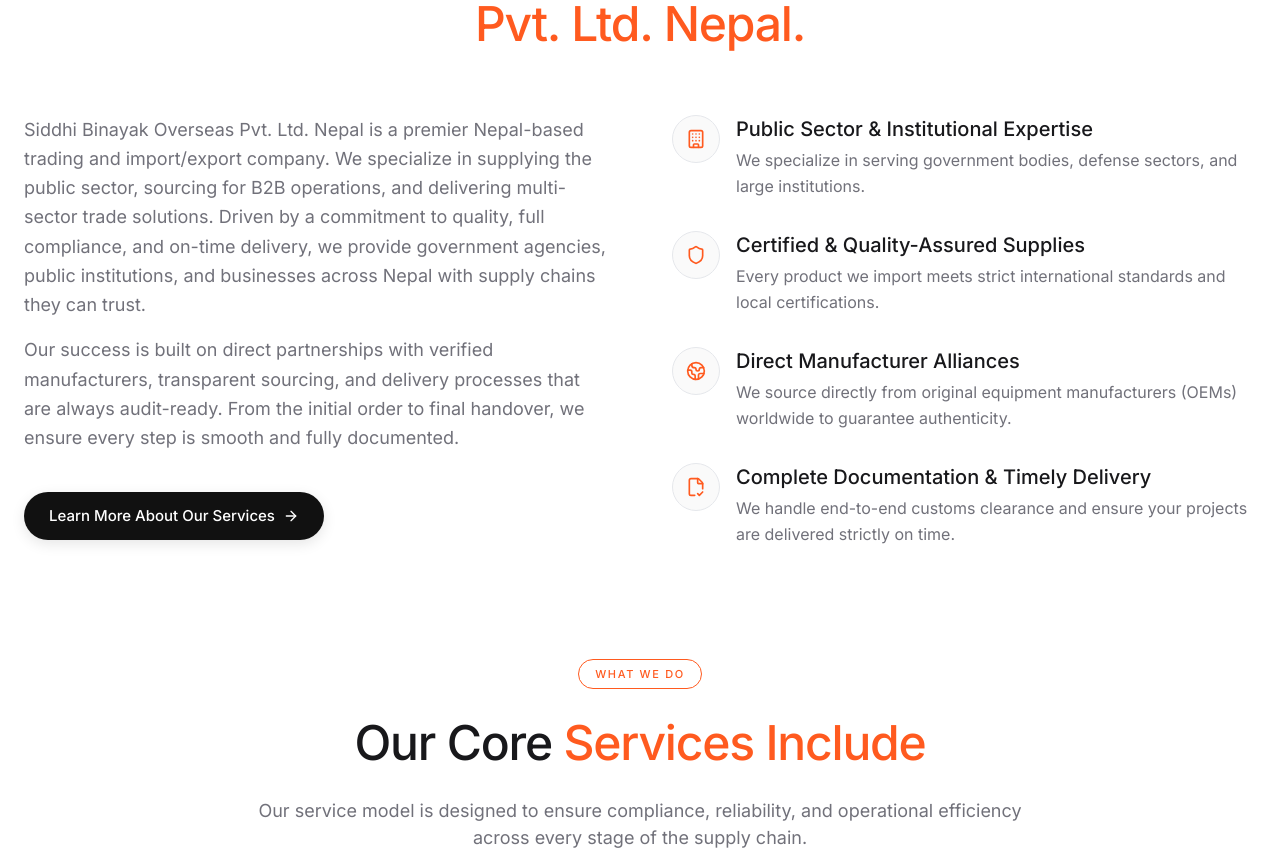
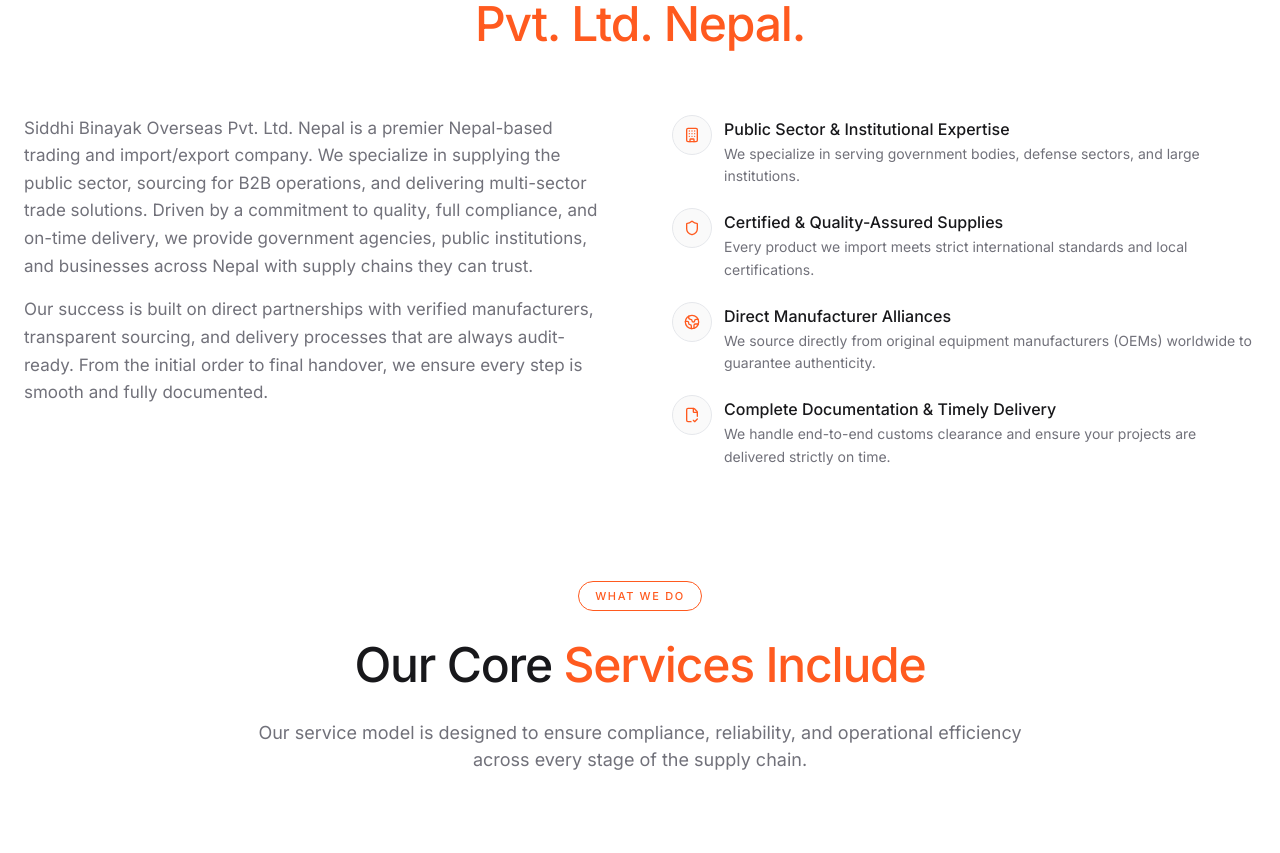
Before and after one commit to rajanthakulla/siddhi-binayak, a Next.js app: page / in a window 1280 px wide. Shown: the part 1071-1924 px from the top of the page. Built offline with nearby package versions, Linux system fonts and the light colour scheme.

Commit message:
Remove learn more button and adjust vertical spacing and font size for better symmetry

```diff
--- a/src/app/page.tsx
+++ b/src/app/page.tsx
@@ -248,7 +248,7 @@
           <div className="w-full grid grid-cols-1 lg:grid-cols-2 gap-16 items-start">
             <ScrollReveal delay={0.2}>
               <div className="flex flex-col gap-6">
-                <div className="flex flex-col gap-4 font-sans text-[18px] text-text-secondary leading-relaxed">
+                <div className="flex flex-col gap-4 font-sans text-[17px] text-text-secondary leading-relaxed">
                   <p>
                     Siddhi Binayak Overseas Pvt. Ltd. Nepal is a premier Nepal-based trading and import/export company. We specialize in supplying the public sector, sourcing for B2B operations, and delivering multi-sector trade solutions. Driven by a commitment to quality, full compliance, and on-time delivery, we provide government agencies, public institutions, and businesses across Nepal with supply chains they can trust.
                   </p>
@@ -256,53 +256,48 @@
                     Our success is built on direct partnerships with verified manufacturers, transparent sourcing, and delivery processes that are always audit-ready. From the initial order to final handover, we ensure every step is smooth and fully documented.
                   </p>
                 </div>
-                <div className="mt-4">
-                  <Button variant="primary" className="bg-[#111111] hover:bg-accent-primary hover:border-accent-primary text-white rounded-full px-6 transition-colors duration-300" asChild>
-                    <Link href="/services">Learn More About Our Services <ArrowRight className="w-4 h-4 ml-2"/></Link>
-                  </Button>
-                </div>
               </div>
             </ScrollReveal>
 
             <ScrollReveal delay={0.3}>
-              <div className="flex flex-col gap-8">
-                <div className="flex gap-4">
-                  <div className="w-12 h-12 rounded-full bg-[#FAFAFA] flex items-center justify-center border border-surface-border text-accent-primary shrink-0">
-                    <Building className="w-5 h-5" />
+              <div className="flex flex-col gap-5">
+                <div className="flex gap-3">
+                  <div className="w-10 h-10 rounded-full bg-[#FAFAFA] flex items-center justify-center border border-surface-border text-accent-primary shrink-0">
+                    <Building className="w-4 h-4" />
                   </div>
-                  <div className="flex flex-col gap-1">
-                    <h3 className="font-sans font-medium text-xl text-text-primary">Public Sector &amp; Institutional Expertise</h3>
-                    <p className="font-sans text-text-secondary leading-relaxed">We specialize in serving government bodies, defense sectors, and large institutions.</p>
+                  <div className="flex flex-col gap-0.5 mt-0.5">
+                    <h3 className="font-sans font-medium text-[16px] text-text-primary">Public Sector &amp; Institutional Expertise</h3>
+                    <p className="font-sans text-[14px] text-text-secondary leading-relaxed">We specialize in serving government bodies, defense sectors, and large institutions.</p>
                   </div>
                 </div>
 
-                <div className="flex gap-4">
-                  <div className="w-12 h-12 rounded-full bg-[#FAFAFA] flex items-center justify-center border border-surface-border text-accent-primary shrink-0">
-                    <Shield className="w-5 h-5" />
+                <div className="flex gap-3">
+                  <div className="w-10 h-10 rounded-full bg-[#FAFAFA] flex items-center justify-center border border-surface-border text-accent-primary shrink-0">
+                    <Shield className="w-4 h-4" />
                   </div>
-                  <div className="flex flex-col gap-1">
-                    <h3 className="font-sans font-medium text-xl text-text-primary">Certified &amp; Quality-Assured Supplies</h3>
-                    <p className="font-sans text-text-secondary leading-relaxed">Every product we import meets strict international standards and local certifications.</p>
+                  <div className="flex flex-col gap-0.5 mt-0.5">
+                    <h3 className="font-sans font-medium text-[16px] text-text-primary">Certified &amp; Quality-Assured Supplies</h3>
+                    <p className="font-sans text-[14px] text-text-secondary leading-relaxed">Every product we import meets strict international standards and local certifications.</p>
                   </div>
                 </div>
 
-                <div className="flex gap-4">
-                  <div className="w-12 h-12 rounded-full bg-[#FAFAFA] flex items-center justify-center border border-surface-border text-accent-primary shrink-0">
-                    <Globe2 className="w-5 h-5" />
+                <div className="flex gap-3">
+                  <div className="w-10 h-10 rounded-full bg-[#FAFAFA] flex items-center justify-center border border-surface-border text-accent-primary shrink-0">
+                    <Globe2 className="w-4 h-4" />
                   </div>
-                  <div className="flex flex-col gap-1">
-                    <h3 className="font-sans font-medium text-xl text-text-primary">Direct Manufacturer Alliances</h3>
-                    <p className="font-sans text-text-secondary leading-relaxed">We source directly from original equipment manufacturers (OEMs) worldwide to guarantee authenticity.</p>
+                  <div className="flex flex-col gap-0.5 mt-0.5">
+                    <h3 className="font-sans font-medium text-[16px] text-text-primary">Direct Manufacturer Alliances</h3>
+                    <p className="font-sans text-[14px] text-text-secondary leading-relaxed">We source directly from original equipment manufacturers (OEMs) worldwide to guarantee authenticity.</p>
                   </div>
                 </div>
 
-                <div className="flex gap-4">
-                  <div className="w-12 h-12 rounded-full bg-[#FAFAFA] flex items-center justify-center border border-surface-border text-accent-primary shrink-0">
-                    <FileCheck2 className="w-5 h-5" />
+                <div className="flex gap-3">
+                  <div className="w-10 h-10 rounded-full bg-[#FAFAFA] flex items-center justify-center border border-surface-border text-accent-primary shrink-0">
+                    <FileCheck2 className="w-4 h-4" />
                   </div>
-                  <div className="flex flex-col gap-1">
-                    <h3 className="font-sans font-medium text-xl text-text-primary">Complete Documentation &amp; Timely Delivery</h3>
-                    <p className="font-sans text-text-secondary leading-relaxed">We handle end-to-end customs clearance and ensure your projects are delivered strictly on time.</p>
+                  <div className="flex flex-col gap-0.5 mt-0.5">
+                    <h3 className="font-sans font-medium text-[16px] text-text-primary">Complete Documentation &amp; Timely Delivery</h3>
+                    <p className="font-sans text-[14px] text-text-secondary leading-relaxed">We handle end-to-end customs clearance and ensure your projects are delivered strictly on time.</p>
                   </div>
                 </div>
               </div>
```
